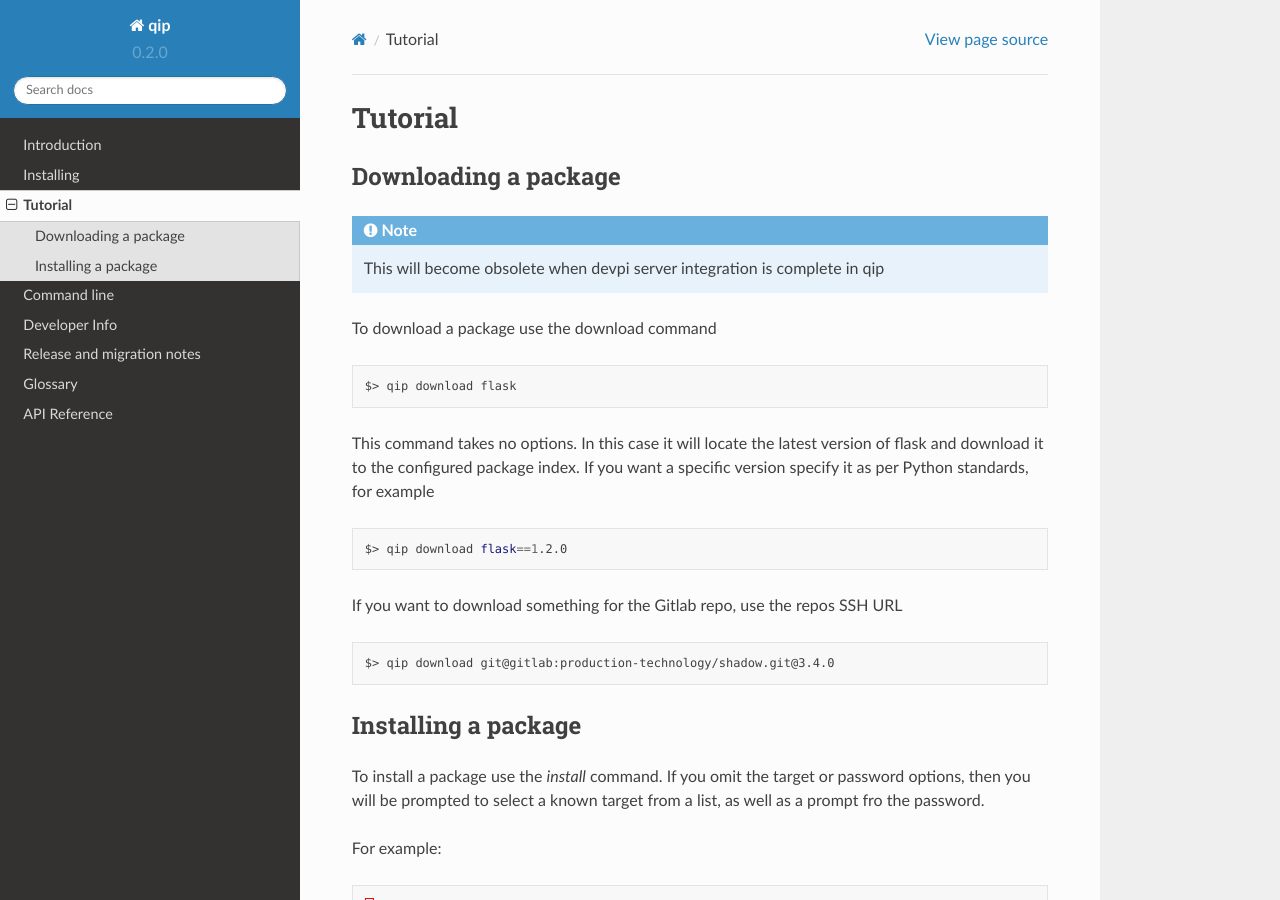
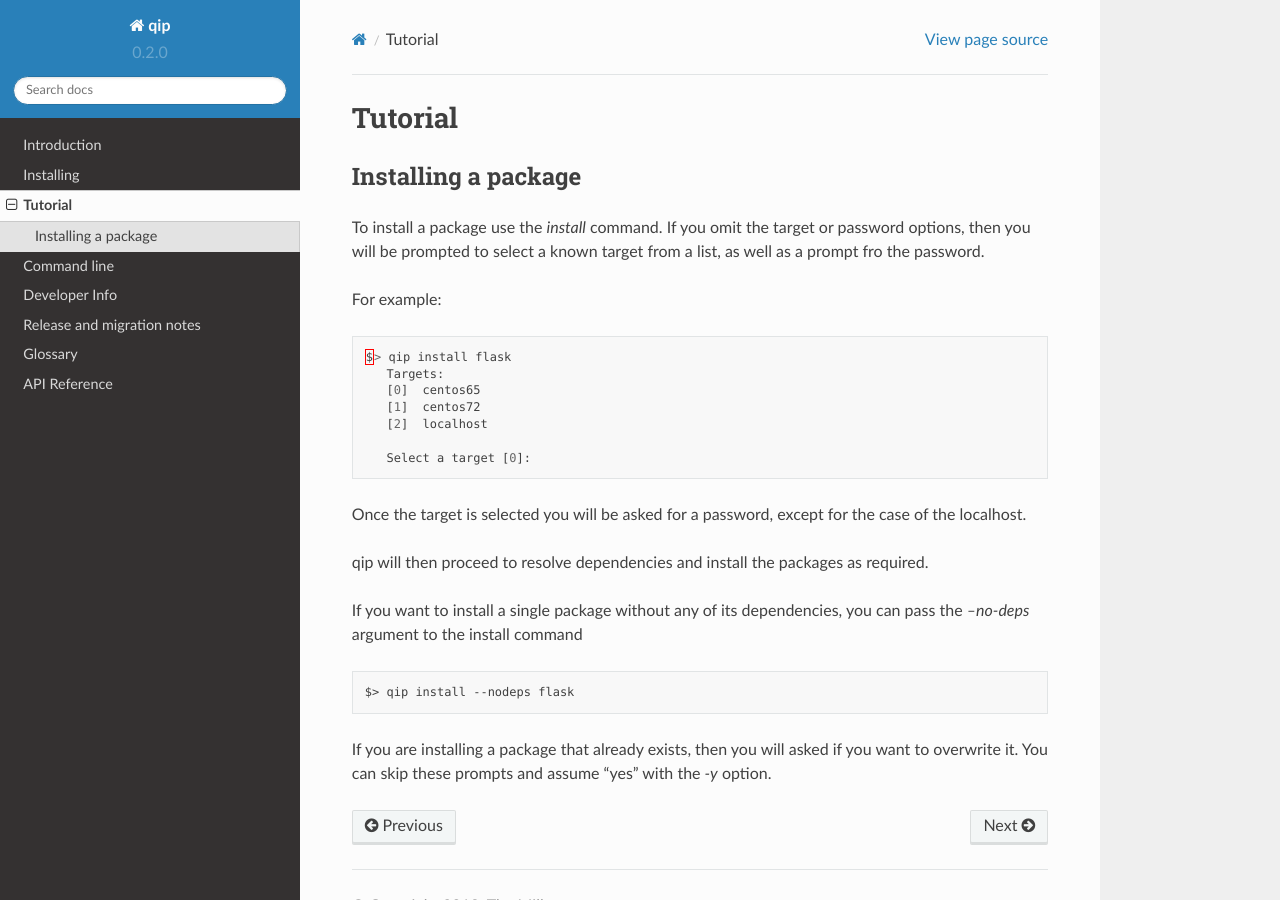
Before and after one commit to themill/qip, a Sphinx documentation site: the page built from doc/tutorial.rst, in a window 1280 px wide and 900 px high. Built offline with Sphinx 7.4.7 and the Read the Docs theme 2.0.0, drawn with Linux system fonts in a browser that asks for light colours.

```diff
--- a/doc/tutorial.rst
+++ b/doc/tutorial.rst
@@ -3,34 +3,6 @@
 ********
 Tutorial
 ********
-
-Downloading a package
----------------------
-
-.. Note::
-
-    This will become obsolete when devpi server integration is complete in qip
-
-To download a package use the download command
-
-.. code-block:: bash
-
-    $> qip download flask
-
-This command takes no options. In this case it will locate the latest version of flask and
-download it to the configured package index. If you want a specific version specify it as
-per Python standards, for example
-
-.. code-block:: bash
-
-   $> qip download flask==1.2.0
-
-If you want to download something for the Gitlab repo, use the repos SSH URL
-
-.. code-block:: bash
-
-    $> qip download git@gitlab:production-technology/shadow.git@3.4.0
-
 
 Installing a package
 --------------------
--- a/source/qip/qipcore.py
+++ b/source/qip/qipcore.py
@@ -52,7 +52,7 @@ class Qip(object):
                 # If the package has no version specified grab the latest one
                 test_cmd = (
                     "pip install --ignore-installed "
-                    "'{1}=='".format(name)
+                    "'{0}=='".format(name)
                 )
                 output, stderr, ret_code = self.runner.run_pip(test_cmd)
                 match = re.search(r"\(from versions: ((.*))\)", stderr)
```
Also changed, not shown: doc/release/release_notes.rst (+8 -0 lines), 2 other files.
